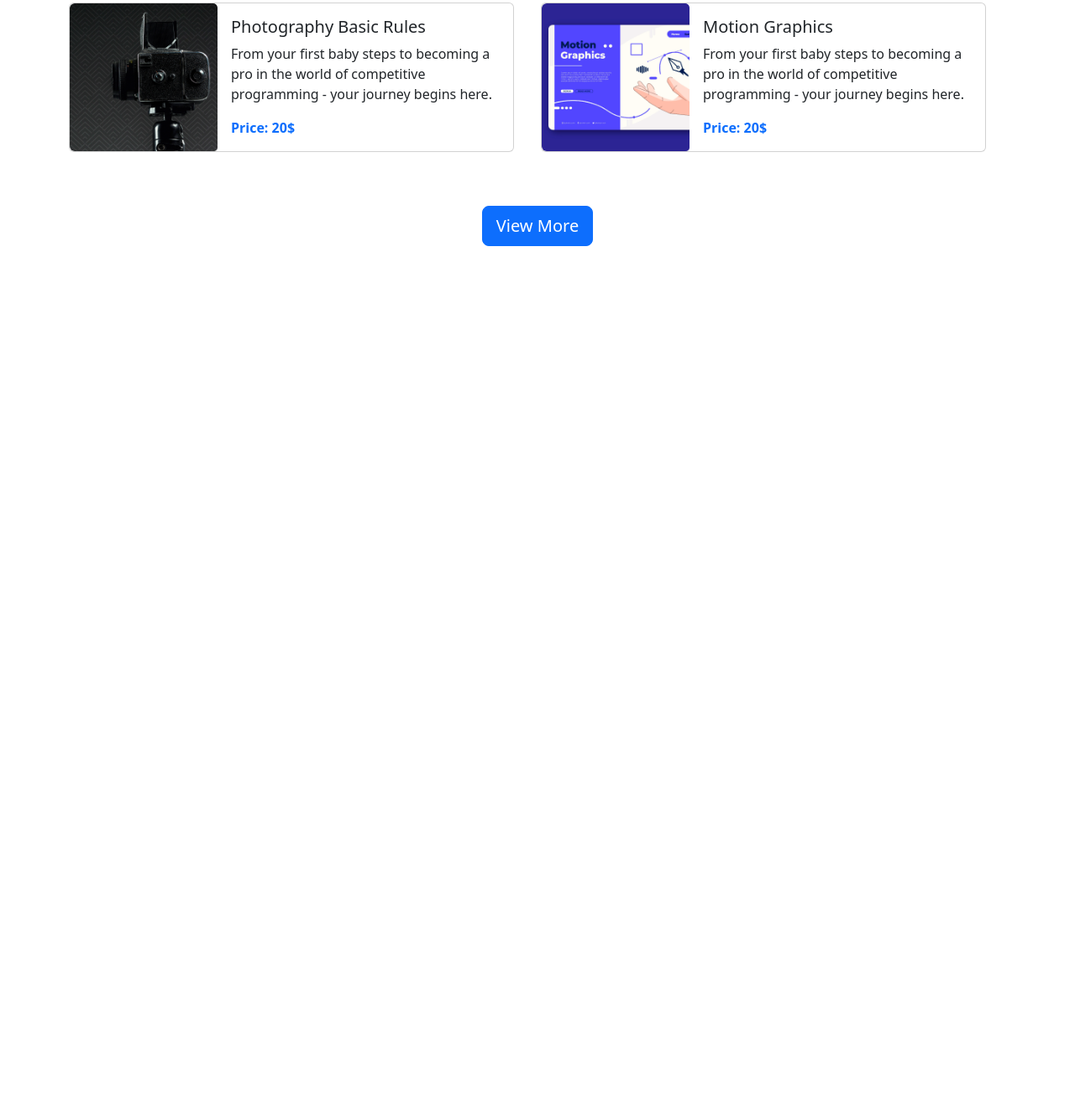
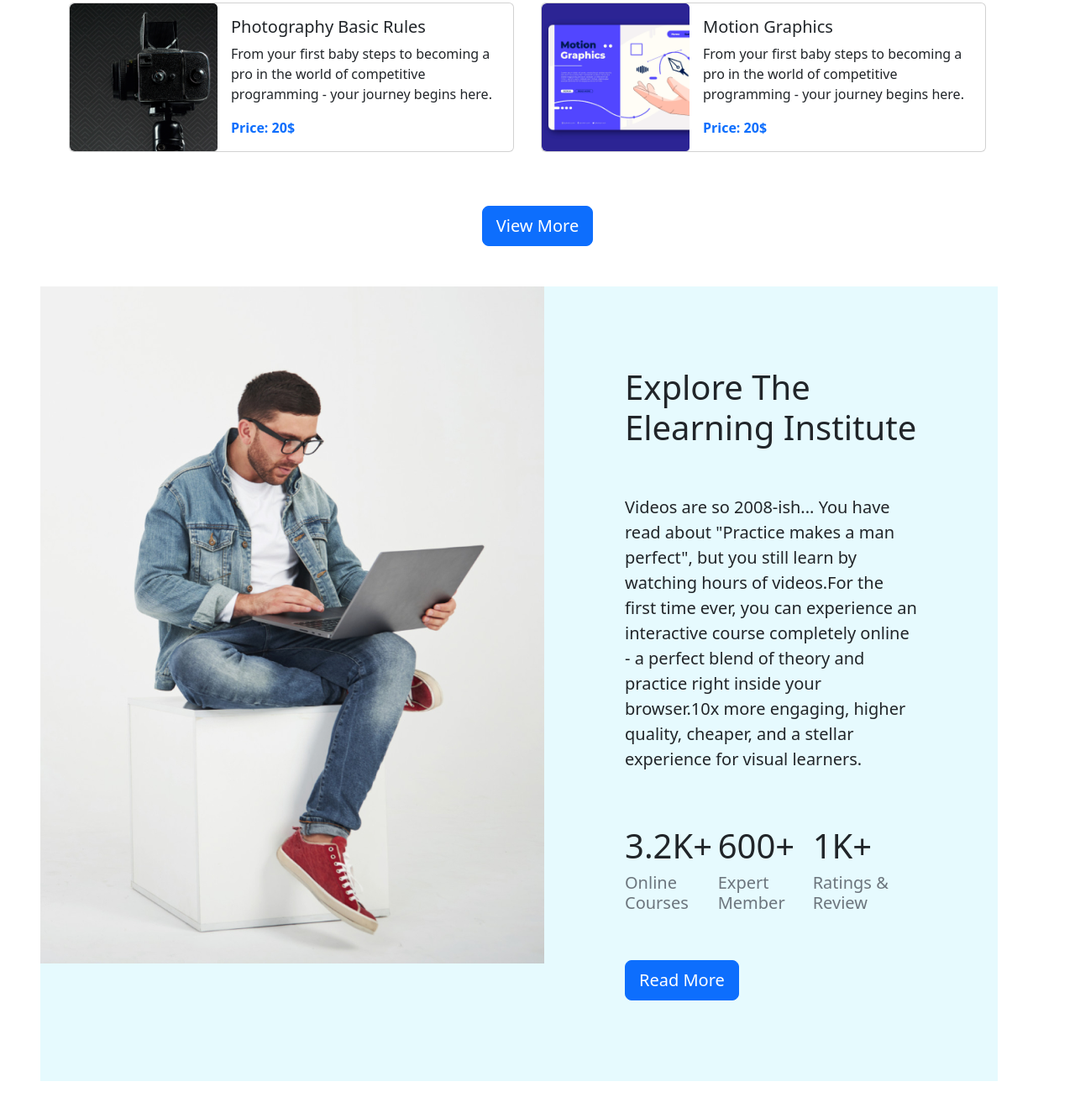
Before and after one commit to Rafeya-Shawon/Pro-edu-website, a plain HTML site: page index.html in a window 1280 px wide. Shown: the part 1483-2808 px from the top of the page at 84% size. Before the commit the page ends 1824 px from the top, so only its background shows below. Drawn offline with nearby package versions, Linux system fonts and the light colour scheme.

Commit message:
next section added

```diff
--- a/index.html
+++ b/index.html
@@ -118,6 +118,7 @@
         </section>
     </header>
     <main>
+        <!-- discover  -->
         <section class="container">
             <div class="py-5 d-flex flex-column align-items-center text-center">
                 <h1>Discover Our Popular <br>
@@ -245,6 +246,35 @@
         <div class="d-flex align-items-center justify-content-center my-5">
             <button type="button" class="btn btn-primary btn-lg">View More</button>
         </div>
+        <!-- Elearning  -->
+        <div class="container d-flex justify-content-between bg-info bg-opacity-10 m-5 p-0">
+            <div >
+                <img src="images/working.png" alt="">
+            </div>
+            <div class="p-5 ">
+                <h1 class="p-5 ">Explore The Elearning
+                    Institute</h1>
+                <p class="px-5 fs-5">Videos are so 2008-ish...
+                You have read about "Practice makes a man perfect", but you still learn by watching hours of videos.For the first time ever, you can experience an interactive course completely online - a perfect blend of theory and practice right inside your browser.10x more engaging, higher quality, cheaper, and a stellar experience for visual learners.
+                </p>
+                <div class="d-flex justify-content-around p-5 pb-0">
+                    <div>
+                        <h1 class="text-dark">3.2K+</h1>
+                        <h5 class="text-secondary">Online Courses</h5>
+                    </div>
+                    <div>
+                        <h1 class="text-dark">600+</h1>
+                        <h5 class="text-secondary">Expert Member</h5>
+                    </div>
+                    <div>
+                        <h1 class="text-dark">1K+</h1>
+                        <h5 class="text-secondary">Ratings & Review</h5>
+                    </div>
+                </div>
+                <button type="button" class="btn btn-primary btn-lg m-5">Read More</button>
+            </div>
+        </div>
+
 
     </main>
     <script src="https://cdn.jsdelivr.net/npm/bootstrap@5.2.0/dist/js/bootstrap.bundle.min.js"></script>
```
